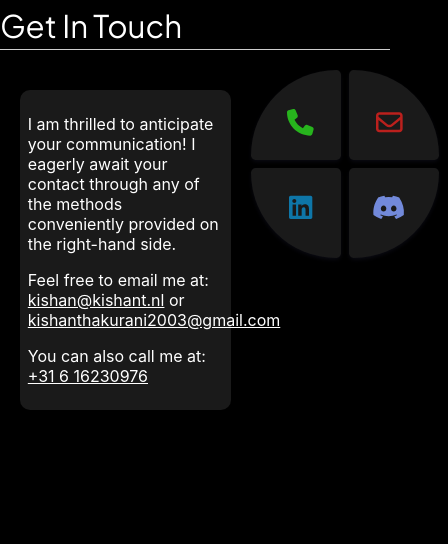
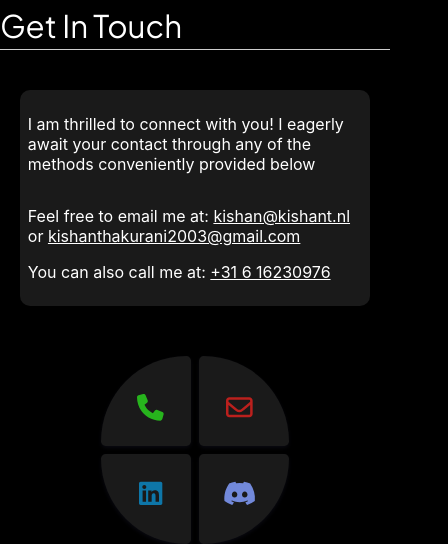
Before and after one commit to ktrocks3/kishansite, a React (Create React App) app in the folder kishansite/: page / in a window 390 px wide. Shown: the part 6195-6739 px from the top of the page, 448 px wide, since content can reach past the window. Before the commit the page ends 6625 px from the top, so only its background shows below. Built offline with nearby package versions, Linux system fonts and the light colour scheme.

Commit message:
Size em down for mobile

```diff
--- a/kishansite/src/components/getInTouch.css
+++ b/kishansite/src/components/getInTouch.css
@@ -18,3 +18,38 @@
     max-width: 50%;
     padding-right: 2.5%;
 }
+
+.bigScreen {
+    display: inline-block;
+}
+
+.smallScreen {
+    display: none;
+}
+
+@media screen and (max-width: 768px) {
+    .contactContainer {
+        flex-direction: column;
+        gap: 50px;
+        justify-content: center;
+        align-items: center;
+    }
+
+    .contactLeft {
+        max-width: 100%;
+        margin: 20px 20px 0 20px;
+    }
+
+    .contactRight {
+        max-width: 100%;
+        padding: 0;
+    }
+
+    .bigScreen {
+        display: none;
+    }
+
+    .smallScreen {
+        display: inline-block;
+    }
+}
--- a/kishansite/src/components/getInTouch.js
+++ b/kishansite/src/components/getInTouch.js
@@ -7,7 +7,8 @@ function Contact() {
         <p className="section-title">Get In Touch</p>
         <div className={"contactContainer"}>
             <div className={"contactLeft"}>
-                <p>I am thrilled to anticipate your communication! I eagerly await your contact through any of the methods conveniently provided on the right-hand side.</p>
+                <p className={"bigScreen"}>I am thrilled to connect with you! I eagerly await your contact through any of the methods conveniently provided on the right-hand side.</p>
+                <p className={"smallScreen"}>I am thrilled to connect with you! I eagerly await your contact through any of the methods conveniently provided below</p>
                 <p> Feel free to email me at: <a href="mailto:kishan@kishant.nl" style={{color:"white"}}>kishan@kishant.nl</a> or <a href="mailto:kishanthakurani2003@gmail.com" style={{color:"white"}}>kishanthakurani2003@gmail.com</a> </p>
                 <p> You can also call me at: <a href="tel:+31616230976" style={{color:"white"}}>+31 6 16230976</a> </p>
             </div>
```
